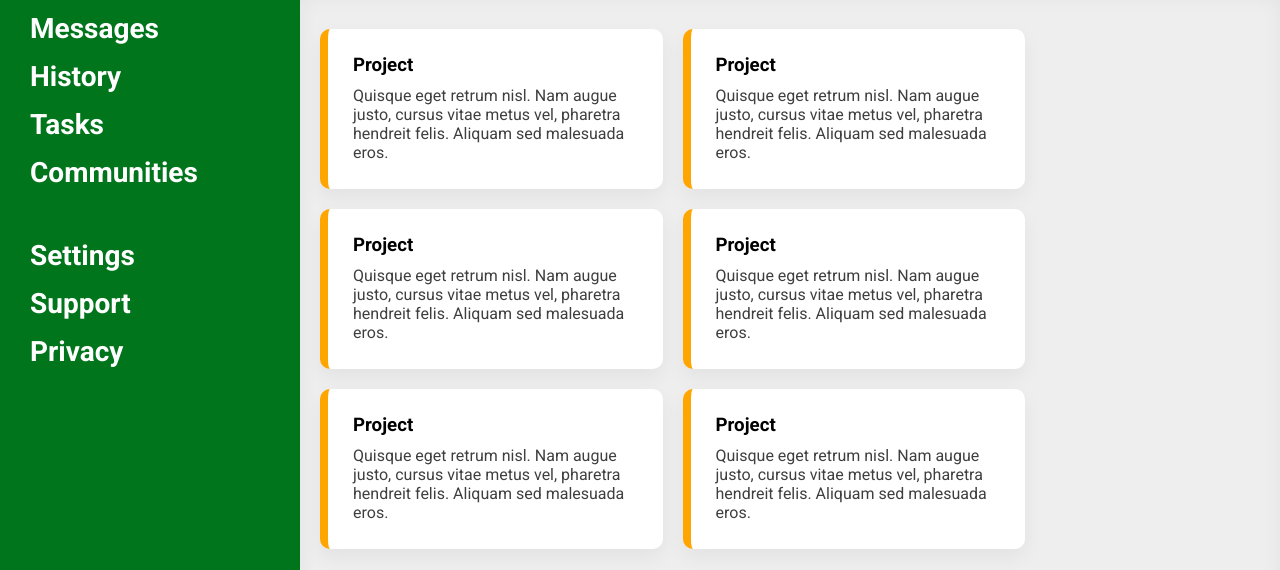
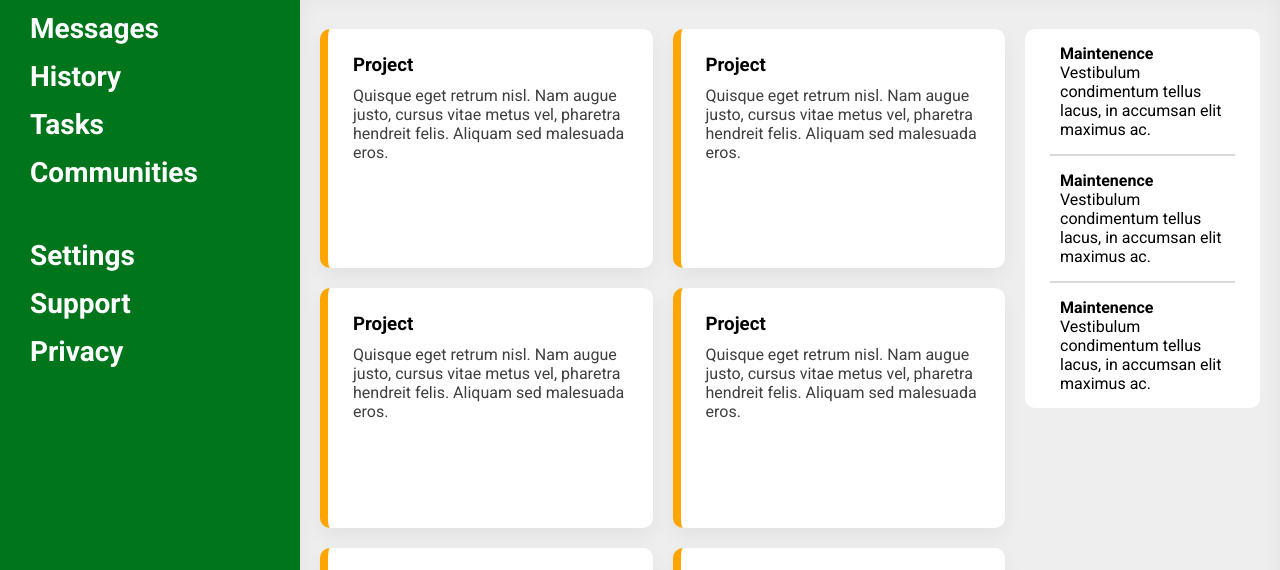
Before and after one commit to rileyorear/dashboard, a plain HTML site: page index.html in a window 1280 px wide. Shown: the part 211-781 px from the top of the page. Drawn offline with Linux system fonts and the light colour scheme.

Commit message:
Add announcement section

```diff
--- a/index.html
+++ b/index.html
@@ -82,7 +82,22 @@
           <p>Quisque eget retrum nisl. Nam  augue justo, cursus vitae metus vel, pharetra hendreit felis. Aliquam sed malesuada eros.</p>
         </div>
       </div>
-      <div class="announcements"></div>
+      <div class="announcements">
+        <div class="announcement">
+          <h4>Maintenence</h4>
+          <p>Vestibulum  condimentum tellus lacus,  in accumsan elit maximus ac.</p>
+        </div>
+        <div class="divider"></div>
+        <div class="announcement">
+          <h4>Maintenence</h4>
+          <p>Vestibulum  condimentum tellus lacus,  in accumsan elit maximus ac.</p>
+        </div>
+        <div class="divider"></div>
+        <div class="announcement">
+          <h4>Maintenence</h4>
+          <p>Vestibulum  condimentum tellus lacus,  in accumsan elit maximus ac.</p>
+        </div>
+      </div>
       <div class="trending"></div>
     </div>
   </div>
--- a/styles.css
+++ b/styles.css
@@ -106,7 +106,7 @@ input[type="search"] {
   gap: 20px;
 }
 
-h2 {
+.greeting h2 {
   min-width: max-content;
 }
 
@@ -138,6 +138,7 @@ h2 {
   display: grid;
   grid-template: repeat(3, 1fr) / repeat(2, 1fr);
   gap: 20px;
+  padding-right: 20px;
 }
 
 .project {
@@ -152,6 +153,25 @@ h2 {
   color: rgb(63, 63, 63);
 }
 
-h3 {
+.project h3 {
   padding-bottom: 10px;
 }
+
+.announcements {
+  display: flex;
+  flex-direction: column;
+  border: 25px solid white;
+  border-width: 0px 25px;
+  border-radius: 10px;
+  background-color: white;
+  justify-content: space-evenly;
+}
+
+.announcement {
+  padding: 15px 10px;
+}
+
+.divider {
+  background-color: rgb(217, 217, 217);
+  height: 2px;
+}
```
